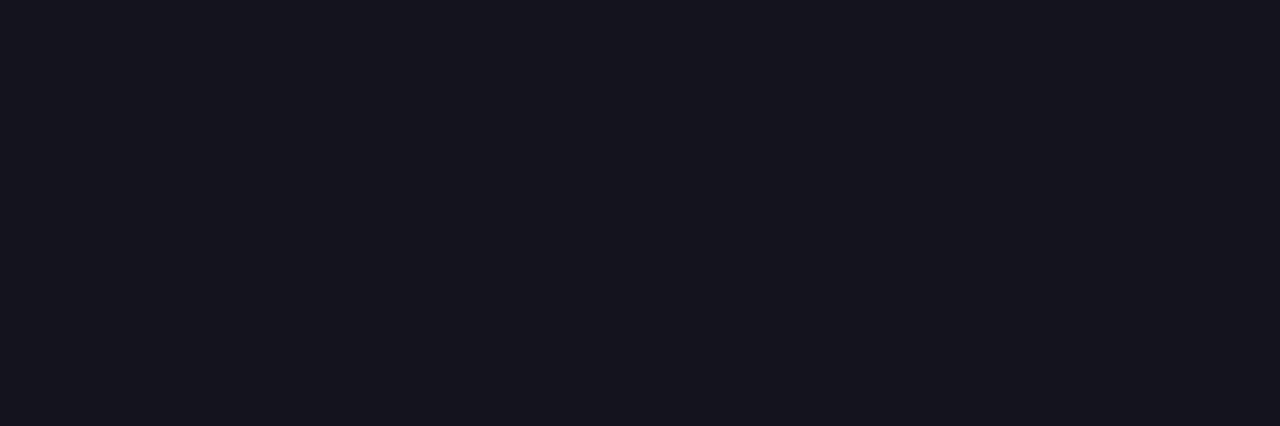
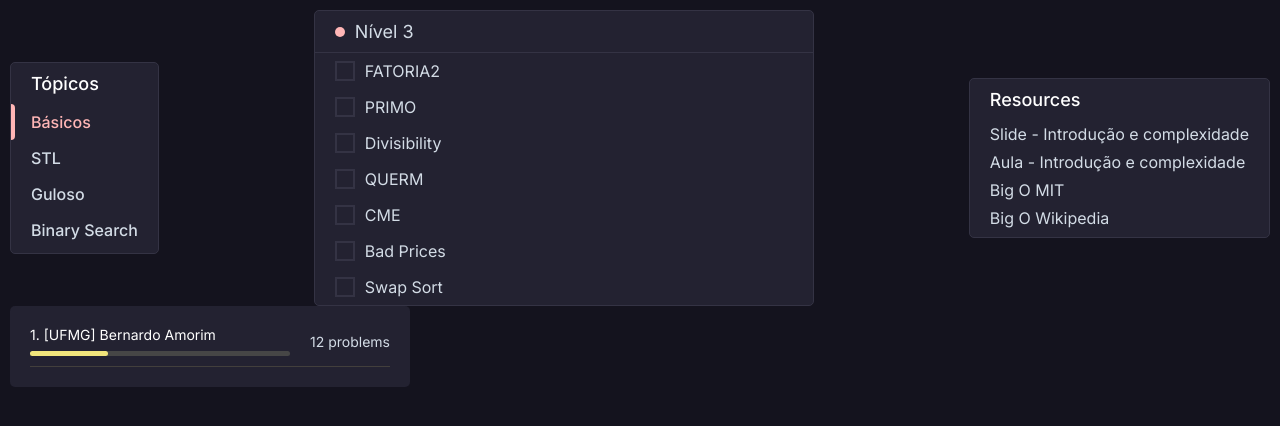
Before and after one commit to CinatitBR/maratona-ufmg, a React (Vite) app in the folder frontend/: page / in a window 1280 px wide. Before the commit this address had no page. Shown: the top 426 px of the page. Built offline with nearby package versions, Linux system fonts and the light colour scheme.

Commit message:
Add HomePage to App

```diff
--- a/frontend/src/App.tsx
+++ b/frontend/src/App.tsx
@@ -1,5 +1,6 @@
 import { BrowserRouter, Routes, Route } from 'react-router-dom'
 
+import HomePage from './pages/HomePage/HomePage'
 import SignupPage from './pages/SignupPage/SignupPage'
 import LoginPage from './pages/LoginPage/LoginPage'
 
@@ -7,6 +8,7 @@
   return <BrowserRouter>
 
     <Routes>
+      <Route path="/" element={<HomePage />} />
       <Route path="/signup" element={<SignupPage />} />
       <Route path="/login" element={<LoginPage />} />
     </Routes>
```
